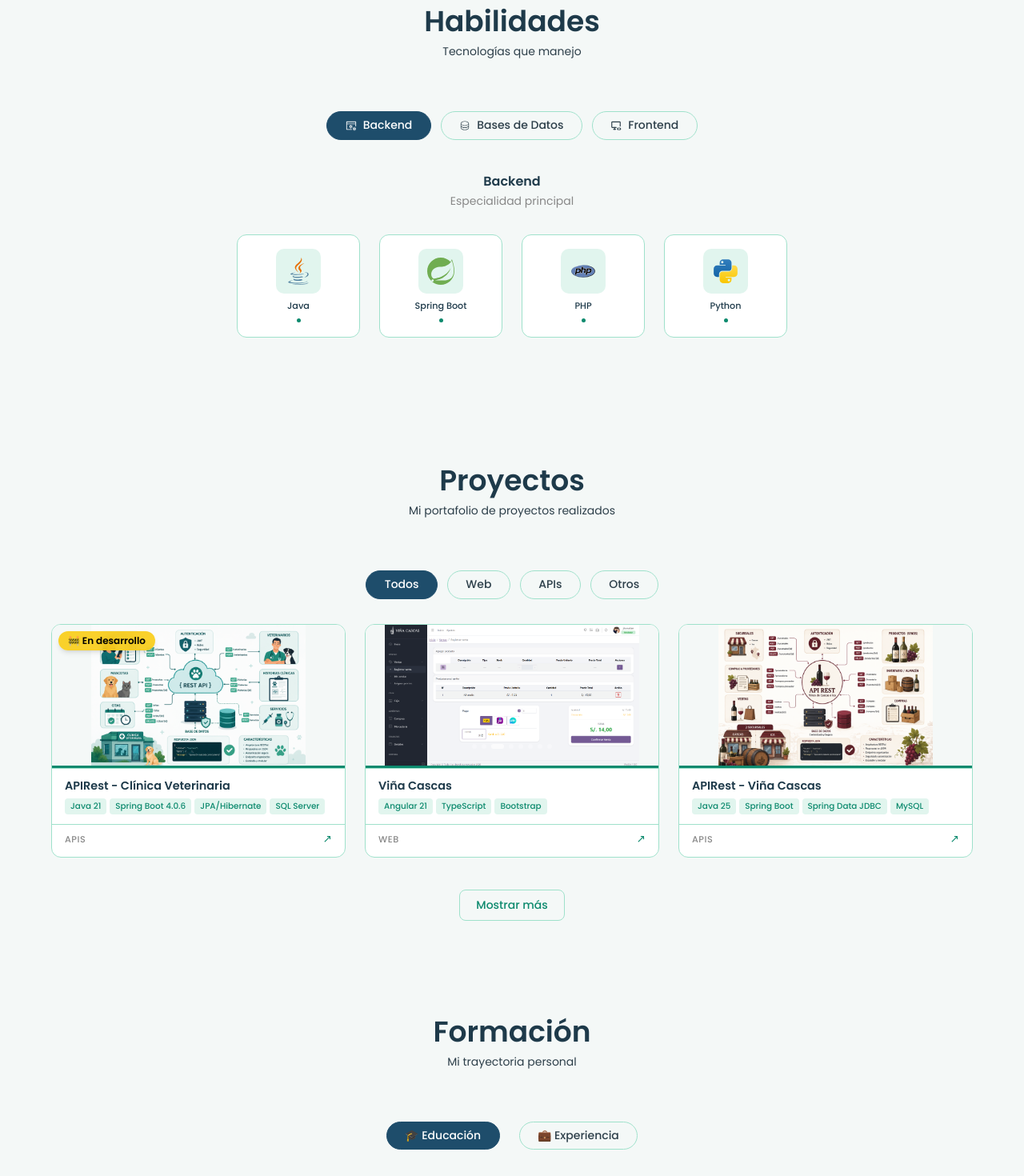
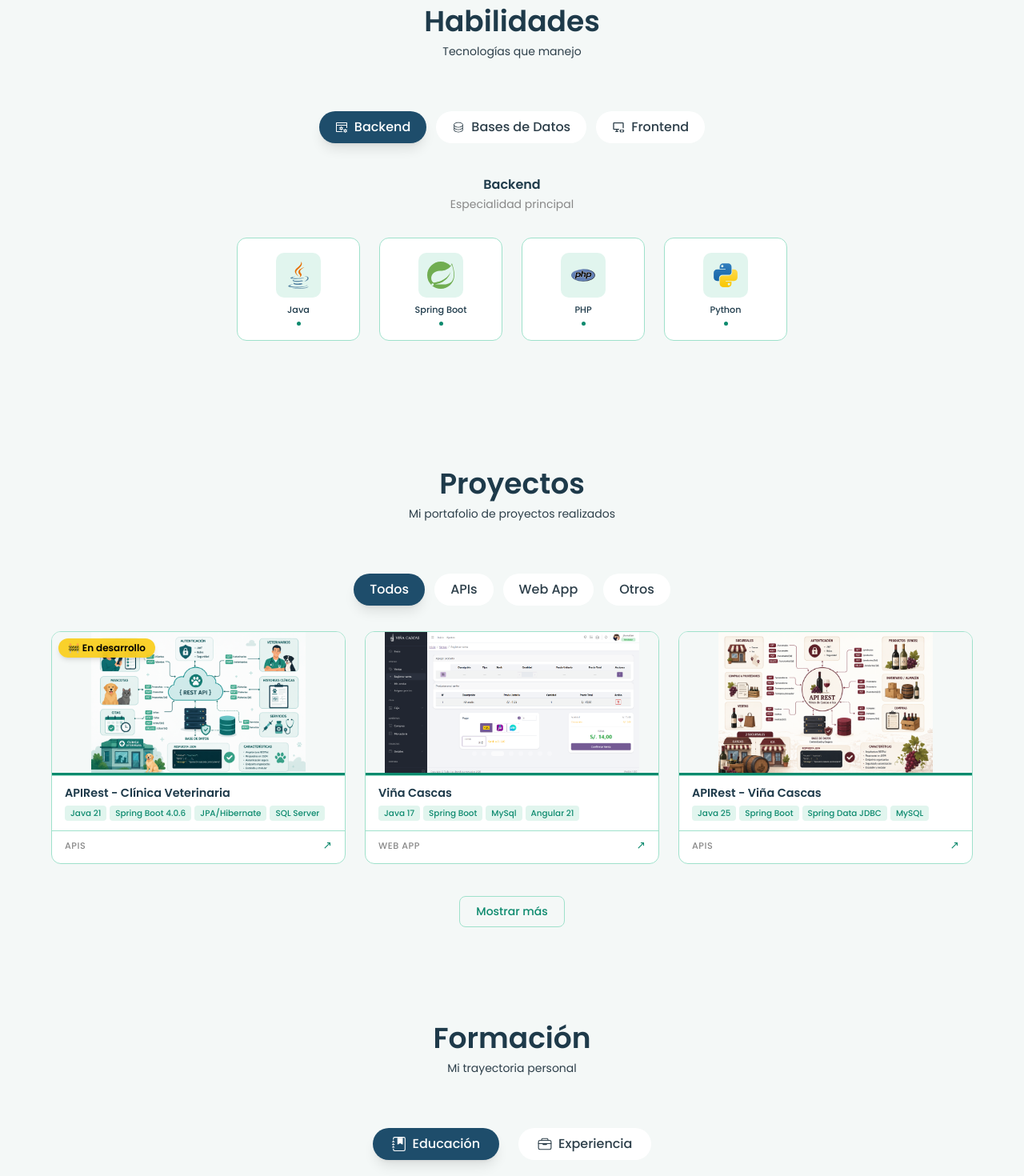
Before and after one commit to GAMM95/gamm-portfolio, a React (Create React App) app: page / in a window 1280 px wide. Shown: the part 960-2430 px from the top of the page at 80% size. Built offline with nearby package versions, Linux system fonts and the light colour scheme.

Commit message:
nuevas correcciones

```diff
--- a/src/components/footer/Footer.jsx
+++ b/src/components/footer/Footer.jsx
@@ -1,10 +1,10 @@
 const Footer = () => {
   const navLinks = [
-    { href: "#inicio",      label: "Inicio"      },
+    // { href: "#inicio",      label: "Inicio"      },
     { href: "#habilidades", label: "Habilidades" },
     { href: "#proyectos",   label: "Proyectos"   },
-    { href: "#formacion",   label: "Formación"   },
-    { href: "#contacto",    label: "Contacto"    },
+    // { href: "#formacion",   label: "Formación"   },
+    // { href: "#contacto",    label: "Contacto"    },
   ];
 
   return (
@@ -25,7 +25,7 @@ const Footer = () => {
               className="text-lg font-semibold tracking-wide"
               style={{ color: "var(--title-color)" }}
             >
-              GAMM
+              PORTAFOLIO
             </h2>
             <span className="text-xs" style={{ color: "var(--disabled-color)" }}>
               Jhonatan Mantilla · Desarrollador Backend
--- a/src/components/header/Header.jsx
+++ b/src/components/header/Header.jsx
@@ -1,5 +1,6 @@
 import React, { useState, useEffect } from "react";
 import logo from "../../assets/gamm-logo.ico";
+import logoDark from "../../assets/gamm-logo2.ico";
 
 /**
  * Props:
@@ -63,7 +64,11 @@ const Header = ({ isDark, toggleTheme }) => {
 
         {/* Logo */}
         <a href="#inicio" className="flex items-center shrink-0">
-          <img src={logo} alt="GAMM logo" className="w-14 md:w-12 max-md:w-10" />
+          <img
+           src={isDark ? logoDark : logo}
+           alt="GAMM logo"
+           className="w-14 md:w-12 max-md:w-10"
+           />
         </a>
 
         {/* Desktop: nav + theme toggle */}
--- a/src/pages/projects/Data.jsx
+++ b/src/pages/projects/Data.jsx
@@ -51,7 +51,7 @@ export const projectsData = [
     date: "2024-10-11",
     title: 'Sistema de Gestión de Incidencias Informáticas',
     technologies: 'PHP 7.4.8 - JavaScript - Tailwind CSS - SQL Server 2008 R2',
-    category: 'Web',
+    category: 'Web App',
     github: 'https://github.com/GAMM95/incidenciasMDE',
     demo: 'https://youtu.be/wqomEDcPOXU',
     description: 'Sistema web en línea de gestión de incidencias para la Municipalidad Distrital de La Esperanza. Este sistema permite a los usuarios registrar, consultar, mostrar reportes de las incidencias ocurridas en cada área de la entidad descentralizando el proceso de gestión de incidencias Para ingresar al sistema utilice las credenciales username: admin y contraseña: admin123'
@@ -87,7 +87,7 @@ export const projectsData = [
     date: "2023-10-13",
     title: 'Sistema de Consulta de Transportes para Vehículos Menores Motorizados',
     technologies: 'PHP 8.2.4- HTML - JavaScript - Tailwind - SQL Server',
-    category: 'Web',
+    category: 'Web App',
     github: 'https://github.com/GAMM95/consulta-transportes',
     // demo: 'http://200.233.44.136/consulta_transporte/',
     description: 'Sistema web en línea de consultas de transportes para la Sub Gerencia de Transportes, Tránsito y Seguridad Vial de la Municipalidad Distrital de La Esperanza. Este sistema permite a los inspectores de tránsito hacer consultas de las tarjetas de circulación vigentes, papeletas impuestas sin pagar y paraderos establecidos correspondientes al vehiculo menor motorizado ingresando la placa. Para ingresar al sistema utilice las credenciales username: gamm y contraseña: 123456'
@@ -152,8 +152,8 @@ export const projectsData = [
     ],
     date: "2026-01-25",
     title: 'Viña Cascas',
-    technologies: 'Angular 21 - TypeScript - Bootstrap',
-    category: 'Web',
+    technologies: 'Java 17 - Spring Boot - MySql - Angular 21 - TypeScript - Bootstrap',
+    category: 'Web App',
     github: 'https://github.com/GAMM95/vinos_front.git',
     // demo: 'https://vinos-app.herokuapp.com/',
     description: 'Aplicación web para la gestión de una tienda de vinos. Permite la administración de productos, categorías, precios, pedidos y ventas. Esta aplicación se desarrolló utilizando Angular 21 y Bootstrap.',
@@ -177,10 +177,10 @@ export const projectsNav = [
     name: 'Todos',
   },
   {
-    name: 'Web',
+    name: 'APIs',
   },
   {
-    name: 'APIs',
+    name: 'Web App',
   },
   {
     name: 'Otros',
--- a/src/pages/projects/Work.jsx
+++ b/src/pages/projects/Work.jsx
@@ -39,13 +39,22 @@ const Work = () => {
         className="flex flex-wrap justify-center gap-3 mb-8"
       >
         {projectsNav.map((navItem, index) => (
-          <span
+          <button
             key={index}
             onClick={(e) => handleClick(e, index)}
-            className={`btn-tab cursor-pointer ${active === index ? "active" : ""}`}
+            className={`
+        px-5 py-2 rounded-full
+        text-sm sm:text-base font-medium
+        transition-all duration-300
+        cursor-pointer
+        ${active === index
+                ? "bg-[var(--button-color)] text-[var(--container-color)] shadow-lg"
+                : "bg-[var(--card-color)] text-[var(--text-color)] hover:bg-[var(--hover-color)]"
+              }
+      `}
           >
             {navItem.name}
-          </span>
+          </button>
         ))}
       </div>
 
--- a/src/pages/qualification/QualificationTabs.jsx
+++ b/src/pages/qualification/QualificationTabs.jsx
@@ -1,19 +1,65 @@
+// import React from "react";
+// import { BsJournalBookmarkFill } from "react-icons/bs";
+// import { IoBriefcaseOutline } from "react-icons/io5";
+
+// const QualificationTabs = ({ toggleState, setToggleState }) => (
+//   <div className="flex justify-center mb-12 gap-6">
+//     <button
+//       onClick={() => setToggleState("education")}
+//       className={`btn-tab ${toggleState === "education" ? "active" : ""}`}
+//     >
+//       🎓 Educación
+//     </button>
+
+//     <button
+//       onClick={() => setToggleState("experience")}
+//       className={`btn-tab ${toggleState === "experience" ? "active" : ""}`}
+//     >
+//       💼 Experiencia
+//     </button>
+//   </div>
+// );
+
+// export default QualificationTabs;
+
 import React from "react";
+import { BsJournalBookmarkFill } from "react-icons/bs";
+import { IoBriefcaseOutline } from "react-icons/io5";
 
 const QualificationTabs = ({ toggleState, setToggleState }) => (
   <div className="flex justify-center mb-12 gap-6">
     <button
       onClick={() => setToggleState("education")}
-      className={`btn-tab ${toggleState === "education" ? "active" : ""}`}
+      className={`
+        flex items-center gap-2 px-6 py-2 rounded-full
+        text-sm sm:text-base font-medium
+        transition-all duration-300
+        ${
+          toggleState === "education"
+            ? "bg-[var(--button-color)] text-[var(--container-color)] shadow-lg"
+            : "bg-[var(--card-color)] text-[var(--text-color)] hover:bg-[var(--hover-color)]"
+        }
+      `}
     >
-      🎓 Educación
+      <BsJournalBookmarkFill className="text-lg" />
+      Educación
     </button>
 
     <button
       onClick={() => setToggleState("experience")}
-      className={`btn-tab ${toggleState === "experience" ? "active" : ""}`}
+      className={`
+        flex items-center gap-2 px-6 py-2 rounded-full
+        text-sm sm:text-base font-medium
+        transition-all duration-300
+        ${
+          toggleState === "experience"
+            ? "bg-[var(--button-color)] text-[var(--container-color)] shadow-lg"
+            : "bg-[var(--card-color)] text-[var(--text-color)] hover:bg-[var(--hover-color)]"
+        }
+      `}
     >
-      💼 Experiencia
+      <IoBriefcaseOutline className="text-lg" />
+      Experiencia
     </button>
   </div>
 );
--- a/src/pages/qualification/TimeLineData.jsx
+++ b/src/pages/qualification/TimeLineData.jsx
@@ -85,12 +85,12 @@ export const timelineData = [
   {
     id: 9,
     type: "experience",
-    title: "Viña Cascas",
-    subtitle: "Desarrollo freelance",
+    title: "Desarrollador freelance",
+    subtitle: "Proyecto Web App Viña Cascas",
     place: "Trujillo",
-    date: "Dic 2025 - Actualidad",
+    date: "Dic 2025 - Abri 2026",
     startDate: "2025-12-12",
-    endDate: null,
+    endDate: "2026-04-30",
   },
   {
     id: 10,
@@ -102,4 +102,14 @@ export const timelineData = [
     startDate: "2025-11-01",
     endDate: "2026-01-25",
   },
+  {
+    id: 11,
+    type: "experience",
+    title: "Desarrollador freelance",
+    subtitle: "Proyecto Web App Veterinaria",
+    place: "Trujillo",
+    date: "May 2026 - Actualidad",
+    startDate: "2026-05-15",
+    endDate: null,
+  }
 ];
--- a/src/pages/skills/Skills.jsx
+++ b/src/pages/skills/Skills.jsx
@@ -5,7 +5,7 @@ import { skillsTabs, skillsContent } from "./skillsData";
 const Skills = () => {
   const [activeTab, setActiveTab] = useState(skillsTabs[0].id);
 
-  const currentTab    = skillsTabs.find((t) => t.id === activeTab);
+  const currentTab = skillsTabs.find((t) => t.id === activeTab);
   const currentSkills = skillsContent[activeTab] ?? [];
 
   // Re-trigger AOS cada vez que cambia el tab
@@ -45,21 +45,28 @@ const Skills = () => {
       >
         {skillsTabs.map((tab) => {
           const Icon = tab.icon;
+
           return (
             <button
               key={tab.id}
               onClick={() => handleTab(tab.id)}
-              className={`btn-tab inline-flex items-center gap-2 ${
-                activeTab === tab.id ? "active" : ""
-              }`}
+              className={`
+          inline-flex items-center gap-2
+          px-5 py-2 rounded-full
+          text-sm sm:text-base font-medium
+          transition-all duration-300
+          ${activeTab === tab.id
+                  ? "bg-[var(--button-color)] text-[var(--container-color)] shadow-lg"
+                  : "bg-[var(--card-color)] text-[var(--text-color)] hover:bg-[var(--hover-color)]"
+                }
+        `}
             >
-              <Icon size={14} aria-hidden="true" />
+              <Icon size={16} />
               {tab.title}
             </button>
           );
         })}
       </div>
-
       {/* Category header */}
       <div className="text-center mb-8">
         <p
```
Also changed, not shown: src/assets/perfil.png.
